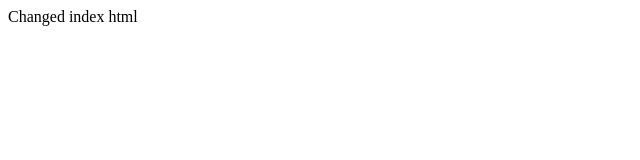
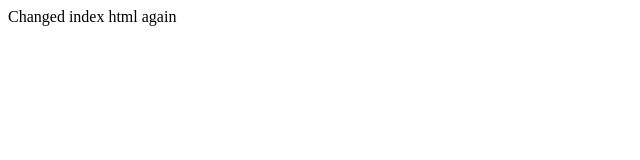
Before and after one commit to haukurmar/travis-ci, a website: page src/app/index.html in a window 1280 px wide. Shown: the full height of the page, 0-640 px from the left. Drawn offline with Linux system fonts and the light colour scheme.

Commit message:
changed again

```diff
--- a/src/app/index.html
+++ b/src/app/index.html
@@ -4,6 +4,6 @@
 		<title>Travis</title>
 	</head>
 	<body>
-		Changed index html
+		Changed index html again
 	</body>
 </html>
```
